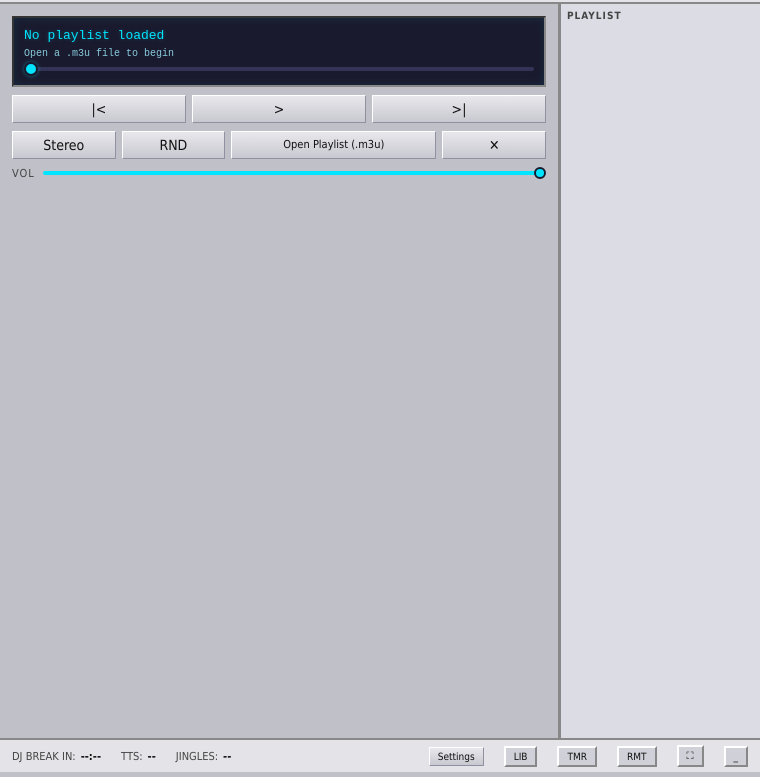
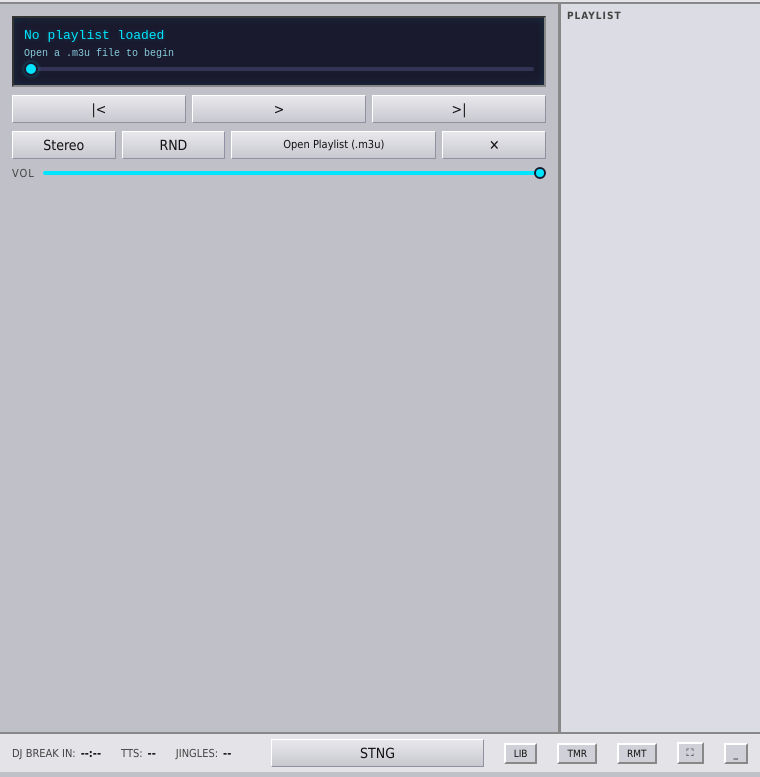
Before and after one commit to ingmaxmendoza/saikou-radio, an Electron app: page renderer/index.html in a window 760 px wide. Shown: the part 23-800 px from the top of the page. Drawn offline with Linux system fonts and the light colour scheme; no server answers.

Commit message:
fix: STNG label, settings-btn inherits ctrl-btn theme styles, ipod overlay cards rounded

```diff
--- a/renderer/index.html
+++ b/renderer/index.html
@@ -174,18 +174,7 @@
     #dj-panel .dj-item { display: flex; gap: 5px; }
     #dj-panel .dj-label { color: var(--text-secondary, #555); }
     #dj-panel .dj-value { font-weight: bold; }
-    #settings-btn {
-      margin-left: auto;
-      background: var(--btn-bg, #d0d0d8);
-      color: var(--btn-text, #111);
-      border: 2px solid var(--border-light, #fff);
-      border-right-color: var(--border-dark, #888);
-      border-bottom-color: var(--border-dark, #888);
-      padding: 3px 8px;
-      cursor: pointer;
-      font-family: var(--font-ui);
-      font-size: 10px;
-    }
+    #settings-btn { margin-left: auto; }
     #mini-btn, #fullscreen-btn, #remote-btn, #timers-btn, #library-btn {
       background: var(--btn-bg, #d0d0d8);
       color: var(--btn-text, #111);
@@ -477,7 +466,7 @@
       <div class="dj-item">
         <span class="dj-label" id="dj-status"></span>
       </div>
-      <button id="settings-btn">Settings</button>
+      <button class="ctrl-btn" id="settings-btn">STNG</button>
       <button id="library-btn" title="Library">LIB</button>
       <button id="timers-btn" title="Timers">TMR</button>
       <button id="remote-btn" title="Phone remote">RMT</button>
```
Also changed, not shown: themes/ipod-classic.css (+16 -0 lines).
